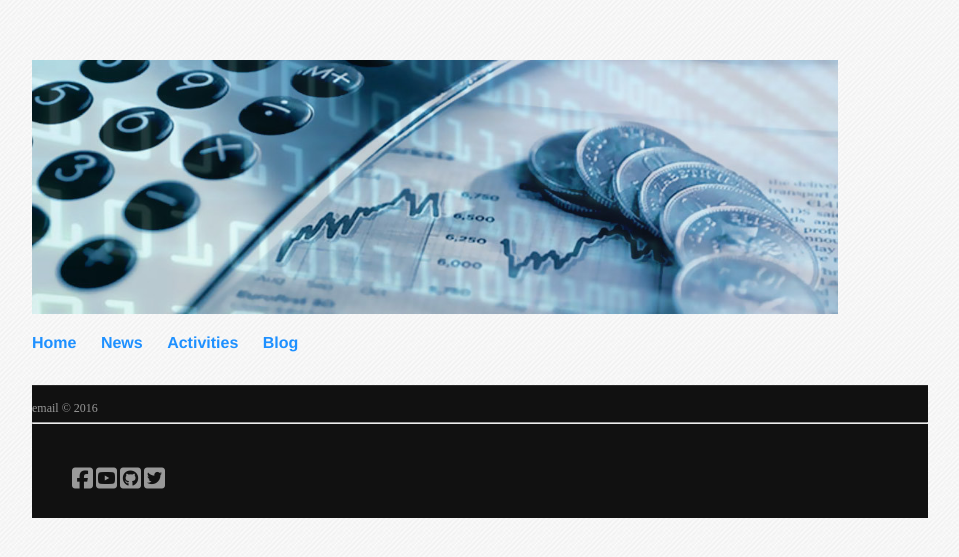
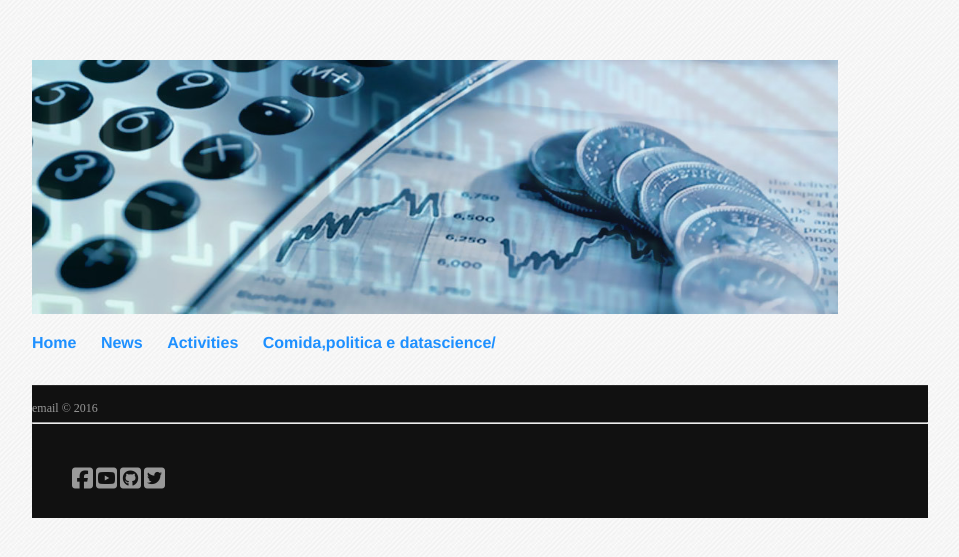
Before and after one commit to pedrocostaferreira/pedrocostaferreira.github.io, a Jekyll site: the page built from index.html, in a window 1280 px wide. Shown: the top 557 px of the page, without its empty margins (160-1119 px from the left). Built offline with Jekyll 4.4.1, drawn with Linux system fonts in a browser that asks for light colours; nearby versions of some CDN libraries; library files that are not in the unit come from our copies.

Commit message:
Update default.html

```diff
--- a/_layouts/default.html
+++ b/_layouts/default.html
@@ -24,7 +24,7 @@
 	        		<li><a href="/">Home</a></li>
 		        	<li><a href="/noticias">News</a></li>
 	        		<li><a href="/atividades">Activities</a></li>
-	        		<li><a href="/blog">Blog</a></li>
+	        		<li><a href="/blog">Comida,politica e datascience/</a></li>
 
 	    		</ul>
 			</nav>
```
